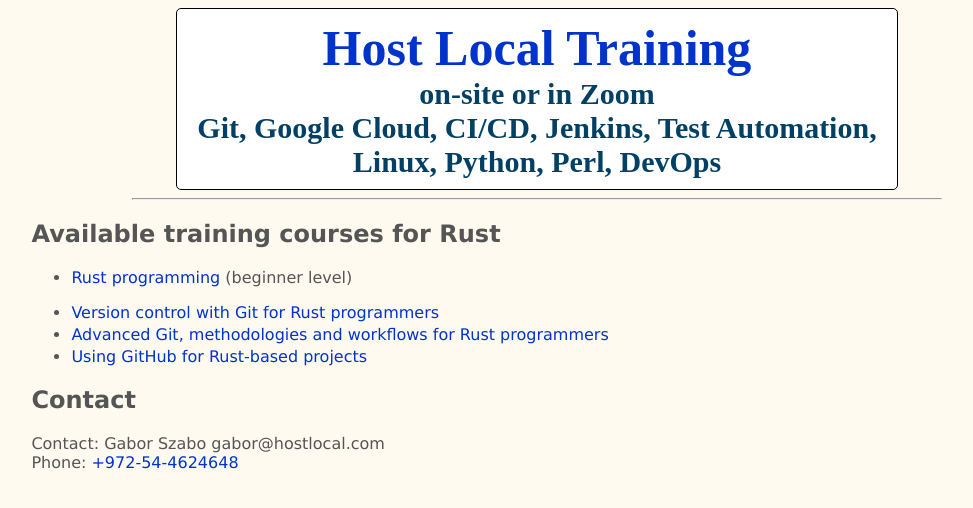
After one commit to szabgab/hostlocal.com, a Flask app: template templates/rust-courses.html in a window 1280 px wide. The commit adds this page. Shown: the top 508 px of the page, without its empty margins (103-1076 px from the left). Run offline with Flask 2, Linux system fonts and the light colour scheme; the template is opened without the code that fills it, so the values that code supplies are empty.

Commit message:
show rust course

```diff
--- a/templates/index.html
+++ b/templates/index.html
@@ -27,6 +27,7 @@
    <h2>Major Topics</h2>
    <ul>
        <li><a href="/python-courses">Python Courses</a></li>
+       <li><a href="/rust-courses">Rust Courses</a></li>
        <li><a href="/perl-courses">Perl Courses</a></li>
        <li><a href="/devops-courses">DevOps Courses</a></li>
    </ul>
@@ -60,6 +61,7 @@
       <li><a href="/eng/perl">Perl Programming (beginner level)</a></li>
       <li><a href="/eng/testing-perl">Perl Testing</a></li>
       <li><a href="/eng/python-programming">Python Programming</a> (beginner level)</li>
+      <li><a href="/eng/rust">Rust</a> (beginner level)</li>
       <li><a href="/eng/flask">Web application development with Python Flask</a> (beginner level)</li>
       <li><a href="/eng/advanced-python">Python: Advanced Python Programming</a></li>
       <li><a href="/eng/testing-python">Python: Testing and test-automation in Python</a></li>
--- /dev/null
+++ b/templates/rust-courses.html
@@ -0,0 +1,23 @@
+{% include 'incl/header.html' %}
+  <div>
+
+{% include 'incl/schedule.html' %}
+
+    <h2>Available training courses for Rust</h2>
+    <p>
+    <ul>
+      <li><a href="/eng/rust">Rust programming</a> (beginner level)</li>
+    </ul>
+
+    <ul>
+      <li><a href="/eng/git">Version control with Git for Rust programmers</a></li>
+      <li><a href="/eng/advanced-git">Advanced Git, methodologies and workflows for Rust programmers</a></li>
+      <li><a href="/eng/github">Using GitHub for Rust-based projects</a></li>
+
+    </ul>
+    </p>
+
+
+{% include 'incl/contact.html' %}
+
+{% include 'incl/footer.html' %}
```
